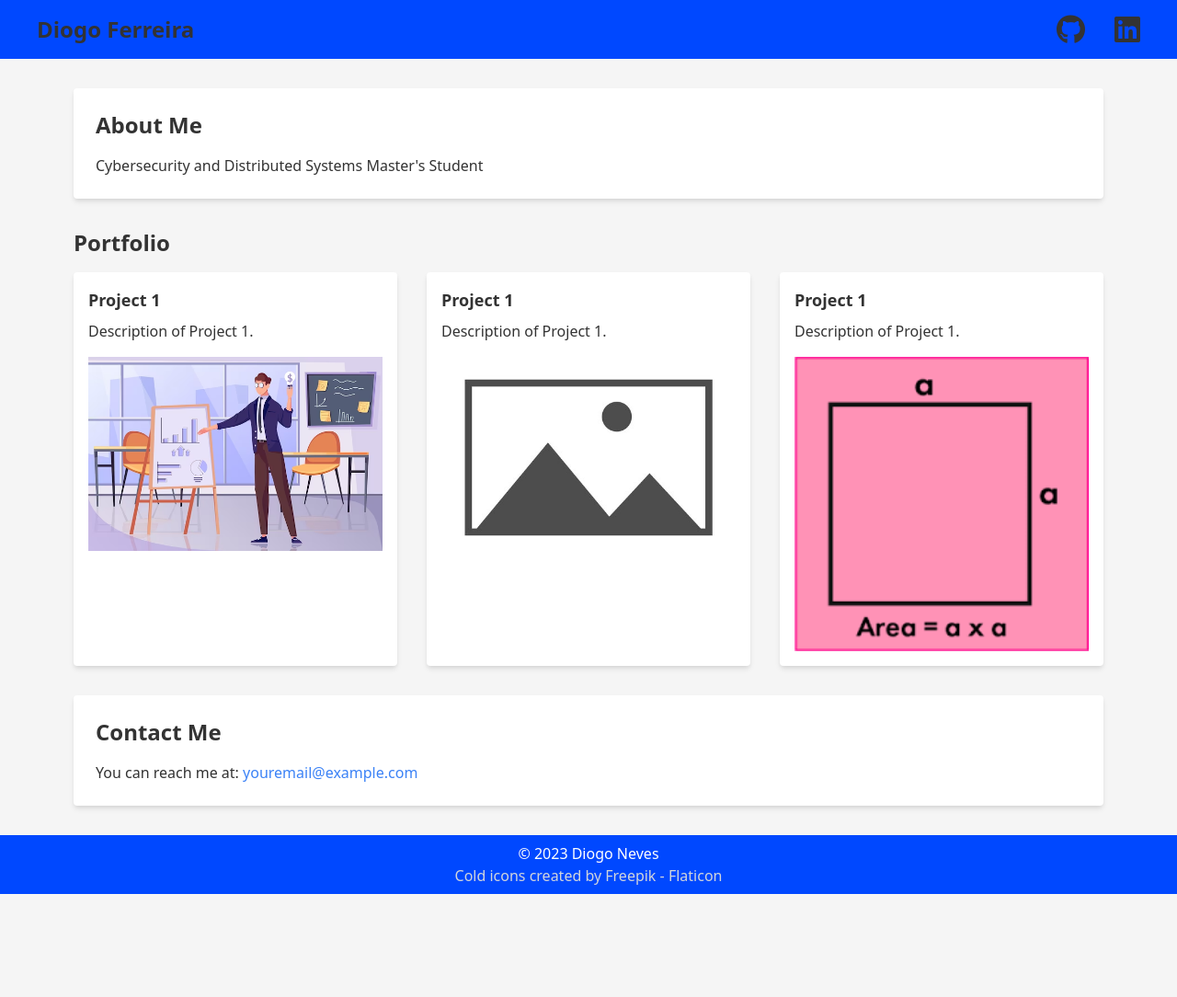
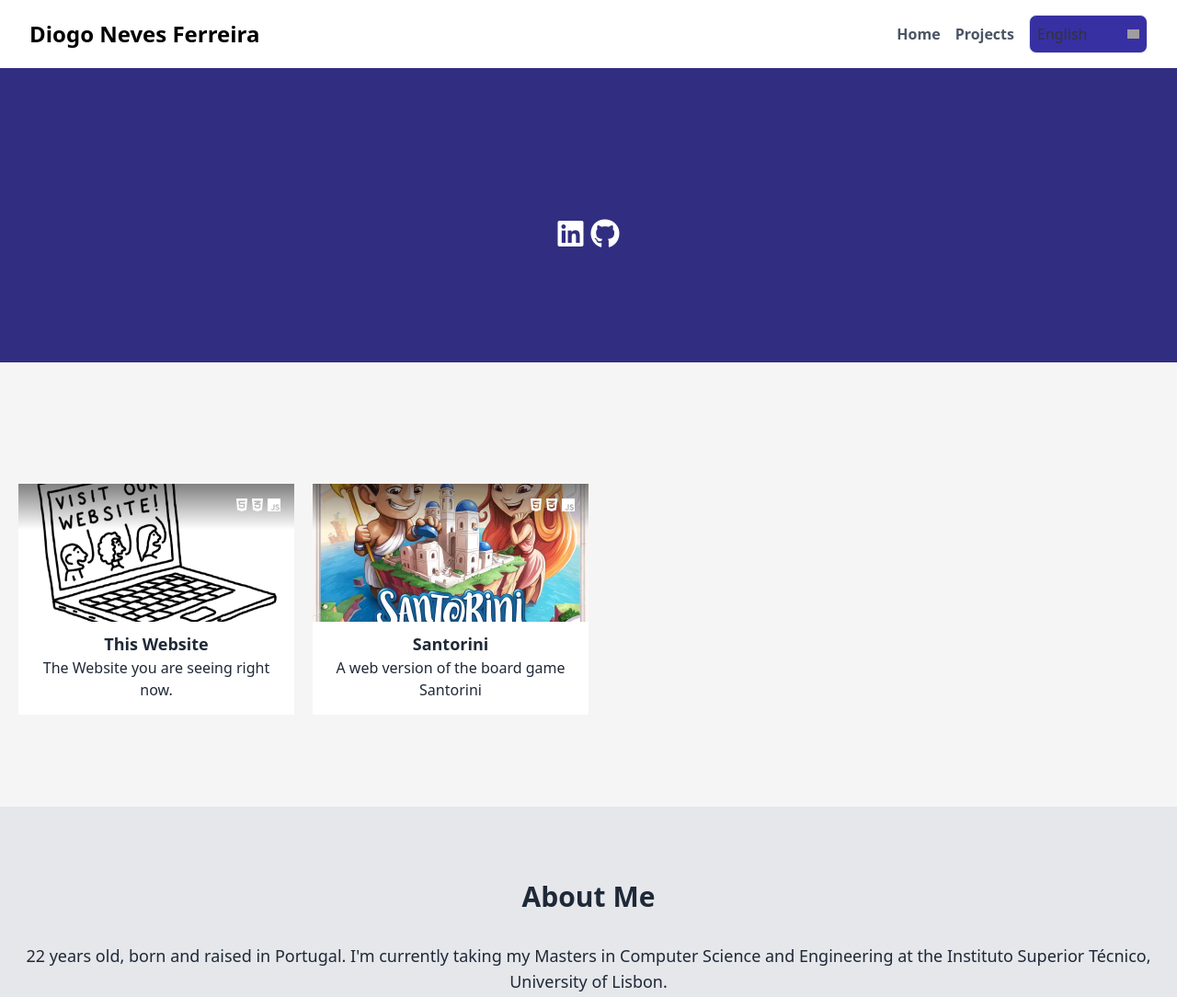
Before and after one commit to neves-nvs/neves_nvs.github.io, a plain HTML site: page index.html in a window 1280 px wide. Shown: the top 1084 px of the page at 92% size. Before the commit the page ends 972 px from the top, so only its background shows below. Drawn offline with nearby package versions, Linux system fonts and the light colour scheme; grey boxes are pictures that could not be loaded; a script that the page names is missing.

Commit message:
Visual Overall. Better Internationalization

```diff
--- /dev/null
+++ b/css/card.css
@@ -0,0 +1,51 @@
+.card-container {
+    display: flex;
+    overflow-x: auto;
+    padding: 20px;
+}
+
+.card {
+    position: relative;
+    width: 300px;
+    margin-right: 20px;
+    overflow: hidden;
+    transition: transform 0.3s;
+}
+
+.card:hover {
+    transform: scale(1.05);
+}
+
+.card img {
+    width: 100%;
+    height: 150px;
+    object-fit: cover;
+}
+
+.overlay {
+    position: absolute;
+    top: 0;
+    left: 0;
+    width: 100%;
+    height: 20%;
+    display: flex;
+    flex-direction: column;
+    justify-content: space-between;
+    padding: 15px;
+    color: #fff;
+    background: linear-gradient(rgba(0, 0, 0, 0.5), rgba(0, 0, 0, 0));
+}
+
+.overlay .technologies {
+    display: flex;
+    justify-content: flex-end;
+}
+
+.overlay .technologies i {
+    margin-left: 5px;
+}
+
+.card-content {
+    padding: 15px;
+    padding-top: 10px;
+}
--- /dev/null
+++ b/css/reset.css
@@ -0,0 +1,15 @@
+select {
+    appearance: none;
+    padding: 0.5rem 2.5rem 0.5rem 0.5rem;
+    /* Added padding-right to accommodate the icon */
+    border: 1px solid #e2e8f0;
+    /* Adjust as needed */
+    border-radius: 0.25rem;
+    background-image: url('https://cdn.jsdelivr.net/gh/encharm/Font-Awesome-SVG-PNG/white/svg/chevron-down.svg');
+    /* White dropdown icon URL */
+    background-position: right 0.5rem top 50%;
+    background-repeat: no-repeat;
+    background-size: 0.8em;
+    vertical-align: middle;
+    /* Adjust the size of the icon as needed */
+}
--- a/css/style.css
+++ b/css/style.css
@@ -1,24 +1,24 @@
 /* styles.css */
 /* * {
-  outline: 1px solid blueviolet;
+  outline: 1px solid red;
 } */
 
+/* font awesome icons */
+@import url("https://cdnjs.cloudflare.com/ajax/libs/font-awesome/6.3.0/css/all.min.css");
+
+/* colors */
 :root {
   /* Light Mode */
   --primary-light-bg: #ffffff;
   --secondary-light-bg: #f5f5f5;
-
   --primary-light-text: #333333;
-
   --primary-light-accent-color: #0048ff;
   --secondary-light-accent-color: #00ff00;
 
   /* Dark Mode */
   --primary-dark-bg: #333333;
   --primary-dark-text: #ffffff;
-
   --secondary-dark-bg: #222222;
-
   --primary-dark-accent-color: #5e4ade;
   --secondary-dark-accent-color: #6bf06b;
 }
@@ -54,7 +54,6 @@ body {
   color: var(--primary-text);
 }
 
-.accent-color {
+.accent {
   background-color: var(--accent-color);
-
 }
--- a/index.html
+++ b/index.html
@@ -5,86 +5,160 @@
     <meta charset="UTF-8">
     <meta name="viewport" content="width=device-width, initial-scale=1">
     <title>Diogo Ferreira</title>
+    <link rel="icon" href="snowflakes.png" type="image/x-icon">
+
+    <!-- TailwindCSS -->
     <link href="https://cdn.jsdelivr.net/npm/tailwindcss@2.2.15/dist/tailwind.min.css" rel="stylesheet">
-    <link href="https://cdnjs.cloudflare.com/ajax/libs/font-awesome/6.3.0/css/all.min.css" rel="stylesheet">
-    <link rel="icon" href="snowflakes.png" type="image/x-icon">
-    <link rel="stylesheet" href="./css/style.css">
+    <!-- localization -->
+    <script defer src="https://cdn.jsdelivr.net/npm/i18next@21.7.0/dist/umd/i18next.min.js"></script>
+    <script defer
+        src="https://cdn.jsdelivr.net/npm/i18next-xhr-backend@3.2.2/dist/umd/i18nextXHRBackend.min.js"></script>
+    <script defer
+        src="https://cdn.jsdelivr.net/npm/i18next-browser-languagedetector@3.0.0/dist/umd/i18nextBrowserLanguageDetector.min.js"></script>
+    <!-- Icons -->
+    <link rel="stylesheet" href="https://cdn.jsdelivr.net/npm/flag-icon-css/css/flag-icon.min.css">
+
+    <!-- Scripts -->
+    <script defer src="js/i18n.js"></script>
+    <!-- <script defer src="js/sidebar.js"></script> -->
+    <script defer src="js/darkmode.js"></script>
+
+    <!-- Style -->
+    <link href="./css/reset.css" rel="stylesheet">
+    <link href="./css/style.css" rel="stylesheet">
+    <link href="./css/card.css" rel="stylesheet">
 </head>
 
 <body class="font-sans">
+    <!-- Navigation Bar -->
+    <header class="bg-white shadow">
+        <div class="container mx-auto flex justify-between items-center py-4 px-8">
+            <div class="text-2xl font-semibold text-black">Diogo Neves Ferreira</div>
+            <div class="flex space-x-4 items-center">
+                <a href="/" class="text-gray-600 hover:text-gray-900 dark:text-gray-300 font-bold">Home</a>
+                <a href="#projects" class="text-gray-600 hover:text-gray-900 dark:text-gray-300 font-bold">Projects</a>
+                <!-- <a href="" class="text-gray-600 hover:text-gray-900 dark:text-gray-300 font-bold">Curriculum</a> -->
+                <!-- <a href="#contact" class="text-gray-600 hover:text-gray-900 dark:text-gray-300 font-bold">Contact</a> -->
 
-    <header class="accent-color fixed w-full top-0 py-4">
-        <div class="mx-10 flex items-center justify-between">
-            <a href="/">
-                <h1 class="text-2xl font-bold">Diogo Ferreira</h1>
-            </a>
-            <nav>
-                <ul class="hidden md:flex space-x-8">
-                    <li>
-                        <a href="https://github.com/neves-nvs" target="_blank" class="hover:text-gray-300">
-                            <i class="fab fa-github fa-2xl"></i>
-                        </a>
-                    </li>
-                    <li>
-                        <a href="https://www.linkedin.com/in/neves-diogo/" target="_blank" class="hover:text-gray-300">
-                            <i class="fab fa-linkedin fa-2xl"></i>
-                        </a>
-                    </li>
-                </ul>
-            </nav>
-            <div class="md:hidden">
-                <!-- Hamburger menu button for smaller screens -->
-                <button id="menu-toggle" class="text-3xl">
-                    <i class="fas fa-bars"></i>
-                </button>
+                <select id="languageSelect" class="transition-colors hover:bg-purple-600 rounded-lg bg-indigo-800">
+                    <option value="en">English</option>
+                    <option value="pt">Português</option>
+                </select>
+
+                <!-- <button class="text-gray-600 dark:text-white w-7" onclick="toggleDarkMode()">
+                    <i class="fas fa-sun fa-xl" id="sun-icon"></i>
+                    <i class="fas fa-moon fa-xl" id="moon-icon" style="display: none;"></i>
+                </button> -->
             </div>
         </div>
     </header>
 
-    <main class="mx-20 mt-8 pt-16">
-        <section id="about" class="primary-bg p-6 rounded shadow-md mb-8">
-            <h2 class="text-2xl font-bold mb-4">About Me</h2>
-            <p>Cybersecurity and Distributed Systems Master's Student</p>
-        </section>
+    <!-- Hero Section -->
+    <section class="hero-section bg-indigo-900 dark:bg-gray-700 text-white dark:text-white py-32">
+        <div class="container mx-auto text-center flex flex-col items-center">
+            <h1 class="text-4xl font-bold mb-4" data-i18n="hero_title"></h1>
+            <p class="text-lg" data-i18n="hero_content"></p>
+            <div class="mt-6 flex items-center justify-center space-x-4">
+                <!-- <button
+                    class="bg-white dark:bg-gray-300 text-indigo-900 dark:text-gray-900 font-semibold px-6 py-2 rounded-full hover:bg-gray-200 dark:hover:bg-gray-600"
+                    data-i18n="hero_button">
+                </button> -->
+                <div class="flex space-x-2">
+                    <a href="https://www.linkedin.com/in/neves-diogo/" target="_blank" class="hover:text-gray-300">
+                        <i class="fab fa-linkedin fa-2xl"></i>
+                    </a>
 
-        <section id="portfolio" class="mb-8">
-            <h2 class="text-2xl font-bold mb-4">Portfolio</h2>
-            <div class="grid grid-cols-1 md:grid-cols-2 lg:grid-cols-3 gap-8">
-                <!-- Your portfolio projects here -->
-                <div class="primary-bg bg-white p-4 rounded shadow-md">
-                    <h3 class="text-lg font-bold mb-2">Project 1</h3>
-                    <p>Description of Project 1.</p>
-                    <img src="img/placeholder.avif" alt="Project 1" class="mt-4 w-full">
+                    <a href="https://github.com/neves-nvs" target="_blank" class="hover:text-gray-300">
+                        <i class="fab fa-github fa-2xl"></i>
+                    </a>
                 </div>
-                <div class="primary-bg bg-white p-4 rounded shadow-md">
-                    <h3 class="text-lg font-bold mb-2">Project 1</h3>
-                    <p>Description of Project 1.</p>
-                    <img src="img/place.jpg" alt="Project" class="mt-4 w-full">
+            </div>
+        </div>
+    </section>
+
+    <!-- Projects Section -->
+    <section id="projects" class="py-20">
+        <div class="container mx-auto text-center">
+            <h2 class="text-3xl font-bold mb-8" data-i18n="projects_title"></h2>
+            <div class="card-container">
+
+                <div class="card bg-white dark:bg-gray-700 text-gray-800 dark:text-white">
+                    <img src="img/website-laptop.png" alt="This Website">
+                    <div class="overlay">
+                        <div class="technologies">
+                            <i class="fab fa-html5"></i>
+                            <i class="fab fa-css3-alt"></i>
+                            <i class="fab fa-js"></i>
+                        </div>
+                    </div>
+                    <div class="card-content">
+                        <h3 class="text-lg font-semibold">This Website</h3>
+                        <p>The Website you are seeing right now.</p>
+                    </div>
                 </div>
-                <div class="primary-bg bg-white p-4 rounded shadow-md">
-                    <h3 class="text-lg font-bold mb-2">Project 1</h3>
-                    <p>Description of Project 1.</p>
-                    <img src="img/download.png" alt="Projects" class="mt-4 w-full">
+
+                <div class="card bg-white dark:bg-gray-700 text-gray-800 dark:text-white">
+                    <img src="img/santorini.webp" alt="This Website">
+                    <div class="overlay">
+                        <div class="technologies">
+                            <i class="fab fa-html5"></i>
+                            <i class="fab fa-css3-alt"></i>
+                            <i class="fab fa-js"></i>
+                        </div>
+                    </div>
+                    <div class="card-content">
+                        <h3 class="text-lg font-semibold">Santorini</h3>
+                        <p>A web version of the board game Santorini</p>
+                    </div>
                 </div>
-                <!-- Repeat for other projects -->
+
             </div>
-        </section>
+    </section>
 
-        <section id="contact" class="primary-bg p-6 rounded shadow-md">
-            <h2 class="text-2xl font-bold mb-4">Contact Me</h2>
-            <p>You can reach me at: <a href="mailto:youremail@example.com"
-                    class="text-blue-500">youremail@example.com</a></p>
-        </section>
-    </main>
+    <!-- About Section -->
+    <section id="about" class="py-20 bg-gray-200 dark:bg-gray-800 text-gray-800">
+        <div class="container mx-auto">
+            <h2 class="text-3xl font-bold mb-8 text-center">About Me</h2>
+            <p class="text-lg text-center">
+                22 years old, born and raised in Portugal. I'm currently taking my Masters in Computer Science and
+                Engineering at the Instituto Superior Técnico, University of Lisbon.
+            </p>
+        </div>
+    </section>
 
-    <footer class="accent-color text-white text-center py-2 mt-8">
-        <p>&copy; 2023 Diogo Neves</p>
-        <a href="https://www.flaticon.com/free-icons/cold" title="cold icons" class="text-gray-300">Cold icons created
+    <!-- Contact Section -->
+    <section id="contact" class="py-20">
+        <div class="container mx-auto text-center">
+            <h2 class="text-3xl font-bold mb-6" data-i18n="contact_title"></h2>
+            <p class="text-lg mb-8" data-i18n="contact_content">
+
+            </p>
+            <button
+                class="bg-indigo-600 hover:bg-indigo-700 text-white font-semibold px-8 py-3 rounded-full transition-colors duration-300"
+                onclick="redirectToEmail()">
+                Email Me
+            </button>
+            <script>
+                function redirectToEmail() {
+                    const emailAddress = 'diogonevesf@tecnico.ulisboa.pt'; // Replace with your email address
+                    window.location.href = `mailto:${emailAddress}`;
+                }
+            </script>
+
+        </div>
+        </div>
+    </section>
+
+    <!-- Footer Section -->
+    <footer class="bg-gray-500 text-white text-center py-8">
+        <p>&copy; 2023 Diogo Neves Ferreira</p>
+        <a href="https://www.flaticon.com/free-icons/cold" title="cold icons">Cold icons
+            created
             by Freepik - Flaticon</a>
     </footer>
 
-    <!-- Your JavaScript and other scripts -->
-    <script src="./js/sidebar.js"></script>
+
 </body>
 
+
 </html>
```
Also changed, not shown: js/darkmode.js (added, +35 -0 lines), js/i18n.js (added, +29 -0 lines), locales/en/translation.json (added, +10 -0 lines), locales/pt/translation.json (added, +9 -0 lines), img/download.png (deleted), img/place.jpg (deleted), img/placeholder.avif (deleted), img/santorini.webp (added), img/website-laptop.png (added), 1 other file.
